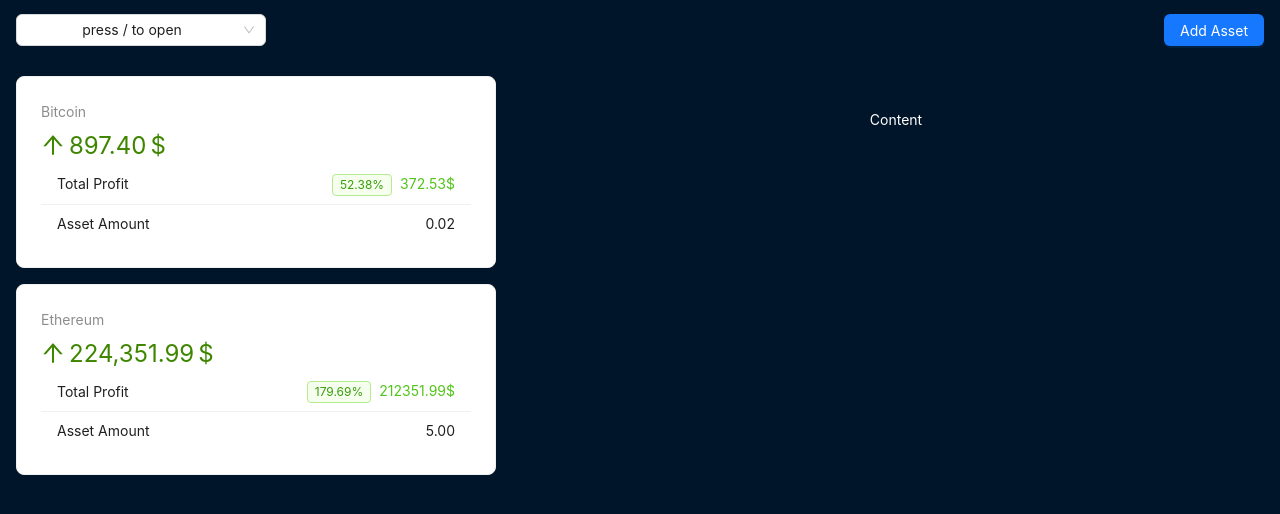
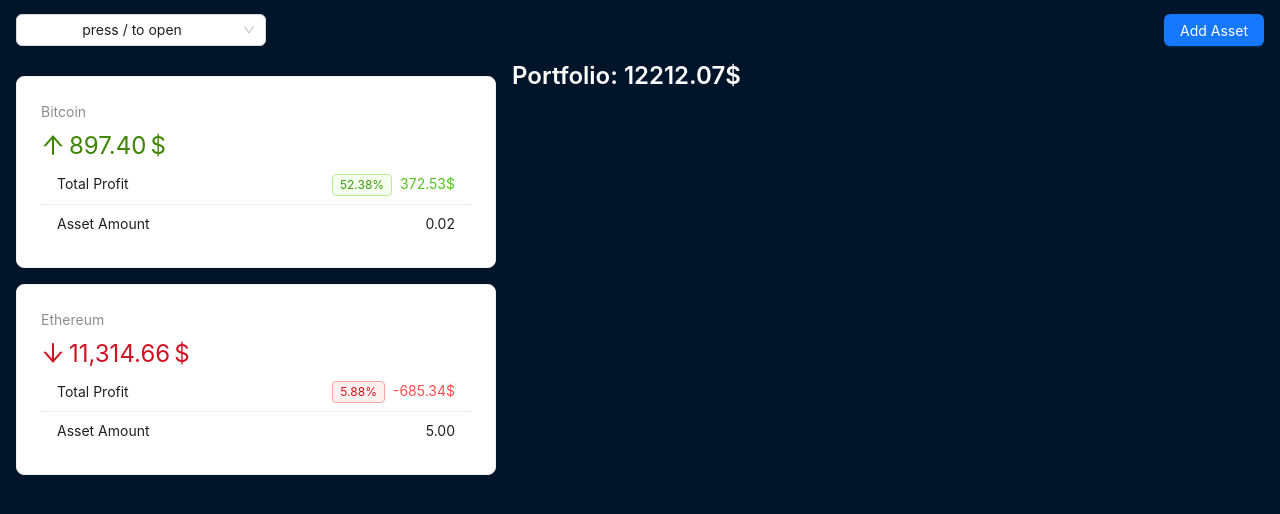
Before and after one commit to olya-us/react-crypto, a React (Vite) app: page / in a window 1280 px wide. Shown: the top 514 px of the page. Built offline with nearby package versions, Linux system fonts and the light colour scheme.

Commit message:
Output optimization via object-mp

```diff
--- a/src/components/AddAssetForm.jsx
+++ b/src/components/AddAssetForm.jsx
@@ -39,7 +39,7 @@
         return (
             <Select
                 style={{ width: '100%' }}
-                onSelect = {(v) => setCoin(crypto.find((c) => c.id == v))}
+                onSelect = {(v) => setCoin(crypto.find((c) => c.id === v))}
                 placeholder="Select coin"
                 options={crypto.map(coin => ({
                     label: coin.name,
--- a/src/components/layout/AppContent.jsx
+++ b/src/components/layout/AppContent.jsx
@@ -1,4 +1,5 @@
-import { Layout } from 'antd';
+import { Layout, Typography } from 'antd';
+import { useCrypto } from '../../context/crypto-context'
 
 const contentStyle = {
     textAlign: 'center',
@@ -9,5 +10,23 @@
 };
 
 export default function AppContent() {
-    return <Layout.Content style={contentStyle}>Content</Layout.Content>
+    const { assets, crypto } = useCrypto()
+
+    const cryptoPriceMap = crypto.reduce((acc, c) => {
+        acc[c.id] = c.price
+        return acc
+    }, {})
+
+    return (
+        <Layout.Content style={contentStyle}>
+            <Typography.Title level={3} style={{ textAlign: 'left', color: '#fff' }}>
+                Portfolio:{' '}
+                {assets
+                .map((asset) => asset.amount * cryptoPriceMap[asset.id])
+                .reduce((acc, v) => (acc += v), 0)
+                .toFixed(2)}
+                $
+            </Typography.Title>
+        </Layout.Content>
+    )
 }
--- a/src/context/crypto-context.jsx
+++ b/src/context/crypto-context.jsx
@@ -10,7 +10,7 @@
 
 function mapAssets(assets, result) {
     return assets.map((asset) => {
-        const coin = result.find(c => c.id = asset.id)
+        const coin = result.find(c => c.id === asset.id)
         return {
             grow: asset.price < coin.price,
             growPercent: percentDifference(asset.price, coin.price),
```
